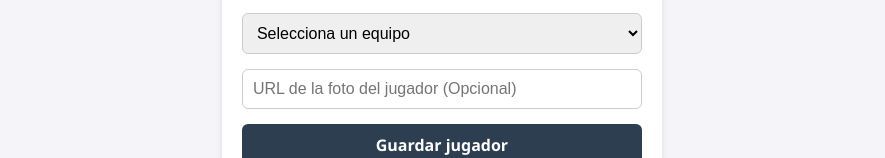
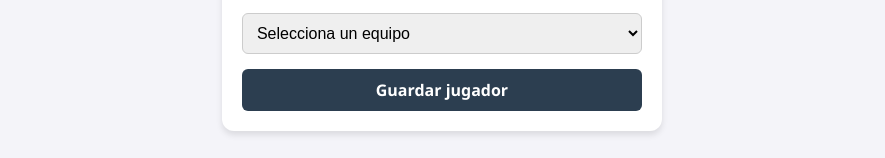
Before and after one commit to jesusmacias0320/football-stats-frontend., a React (Vite) app: page / in a window 1280 px wide. Shown: the part 564-722 px from the top of the page, without its empty margins (4-889 px from the left). Built offline with nearby package versions, Linux system fonts and the light colour scheme; no server answers.

Commit message:
Quitando imagen

```diff
--- a/src/App.jsx
+++ b/src/App.jsx
@@ -211,10 +211,6 @@ function App() {
                     <option value="5">Atlético Nacional</option>
                     <option value="4">Selección Colombia</option>
                 </select>
-                <input type="text"
-                placeholder="URL de la foto del jugador (Opcional)"
-                onChange={(e) => setImageUrl(e.target.value)}
-                />
 
                 <button type="submit">Guardar jugador</button>
             </form>
```
